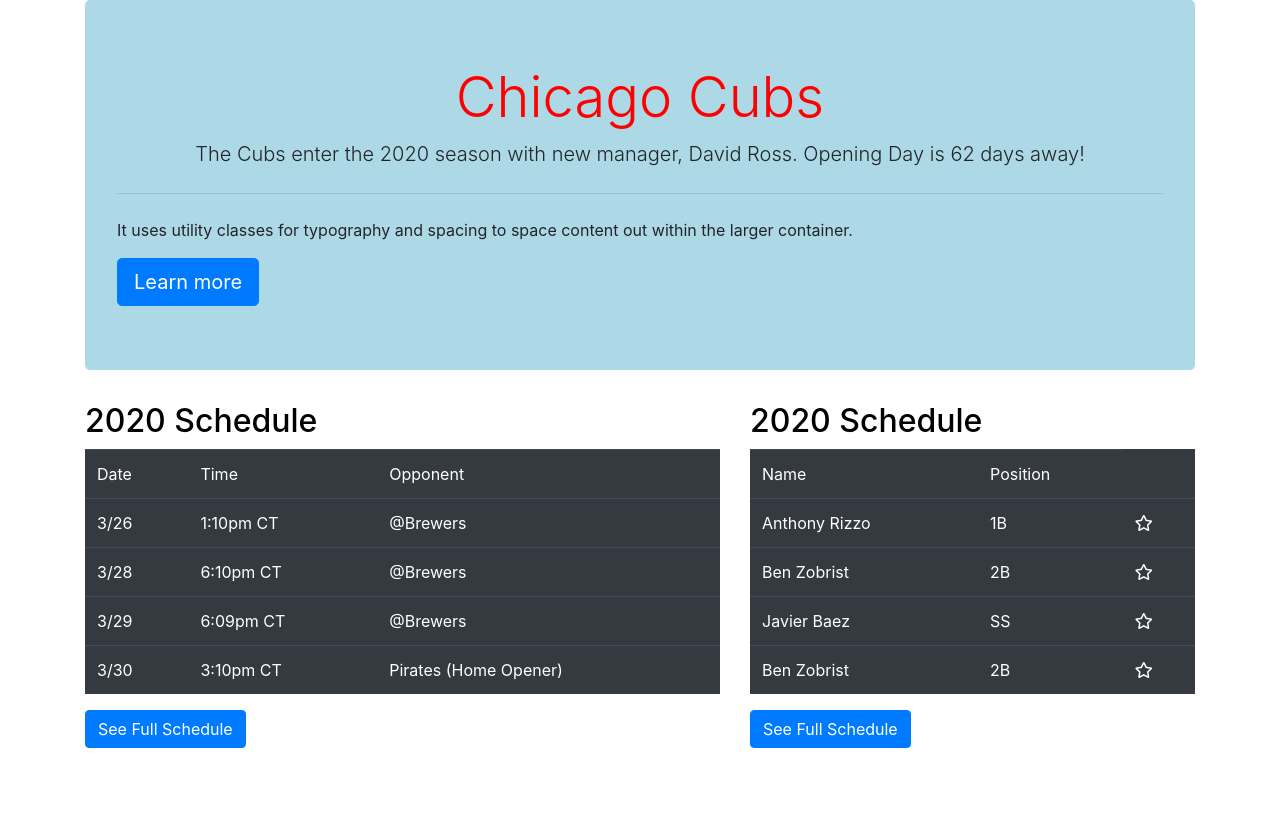
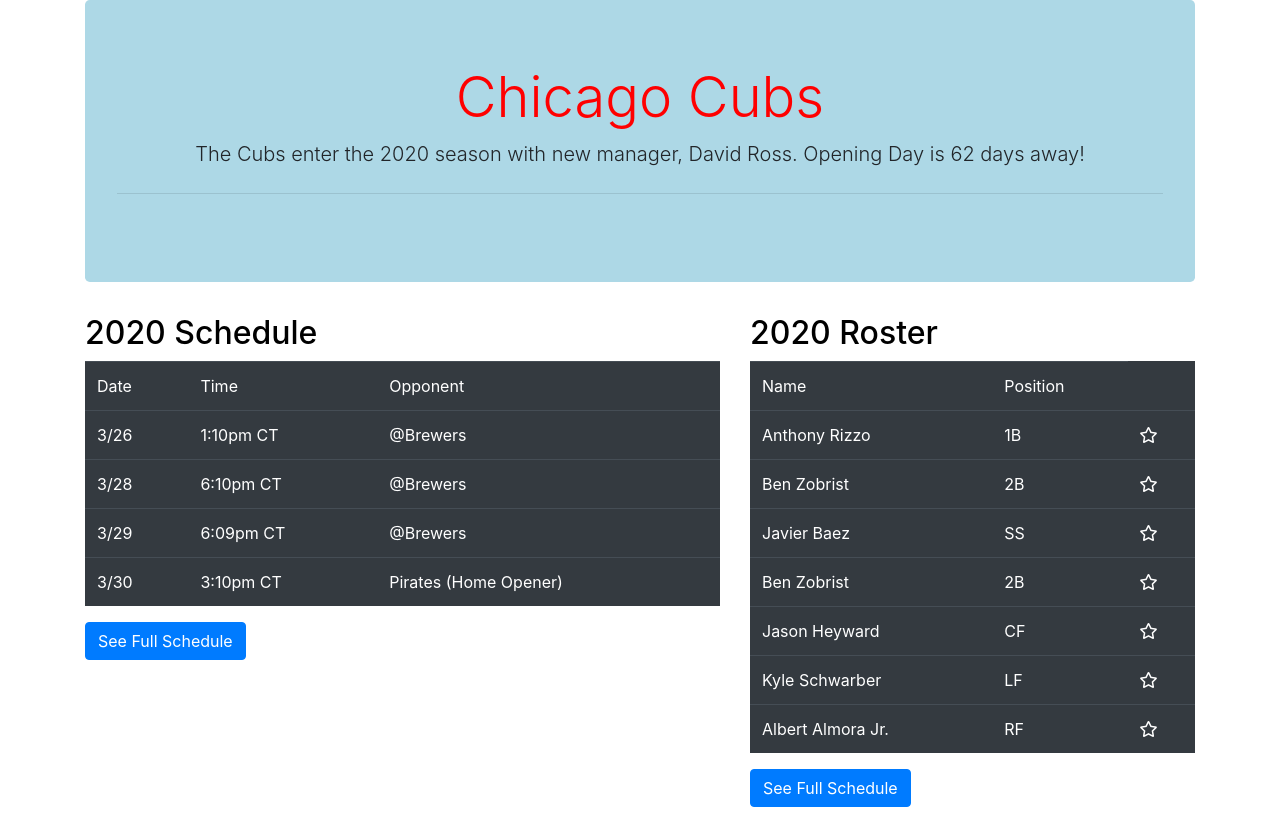
Before and after one commit to lawsont/myteam, a plain HTML site: page index.html in a window 1280 px wide. Before the commit the page ends 800 px from the top, so only its background shows below. Drawn offline with nearby package versions, Linux system fonts and the light colour scheme.

Commit message:
clean up

```diff
--- a/index.html
+++ b/index.html
@@ -21,14 +21,11 @@
     <title>Hello world!</title>
   </head>
   <body>
-
       <div class="container">
           <div class="jumbotron">
               <h1 class="display-4">Chicago Cubs</h1>
               <p class="lead">The Cubs enter the 2020 season with new manager, David Ross. Opening Day is 62 days away!</p>
               <hr class="my-4">
-              <p>It uses utility classes for typography and spacing to space content out within the larger container.</p>
-              <a class="btn btn-primary btn-lg" href="#" role="button">Learn more</a>
             </div>
           <div class="row">
               <div class="col-md-12">
@@ -69,7 +66,7 @@
                 </p>
               </div>
               <div class="col-md-5">
-                <h2>2020 Schedule</h2>
+                <h2>2020 Roster</h2>
                 <table class="table table-hover table-dark">
                     <tr>
                         <td>Name</td>
@@ -95,11 +92,27 @@
                         <td>2B</td>
                         <td><i class="far fa-star"></i></td>
                     </tr>
+                    <tr>
+                        <td>Jason Heyward</td>
+                        <td>CF</td>
+                        <td><i class="far fa-star"></i></td>
+                    </tr>
+                    <tr>
+                        <td>Kyle Schwarber</td>
+                        <td>LF</td>
+                        <td><i class="far fa-star"></i></td>
+                    </tr>
+                    <tr>
+                        <td>Albert Almora Jr.</td>
+                        <td>RF</td>
+                        <td><i class="far fa-star"></i></td>
+                    </tr>
                 </table>
                 <p>
                   <a class="btn btn-primary" href="https://www.mlb.com/cubs/schedule/2020-03">See Full Schedule</a>
               </p>
             </div>
+
 
 
     <!-- Optional JavaScript -->
```
Also changed, not shown: David Ross.jpg (added).
